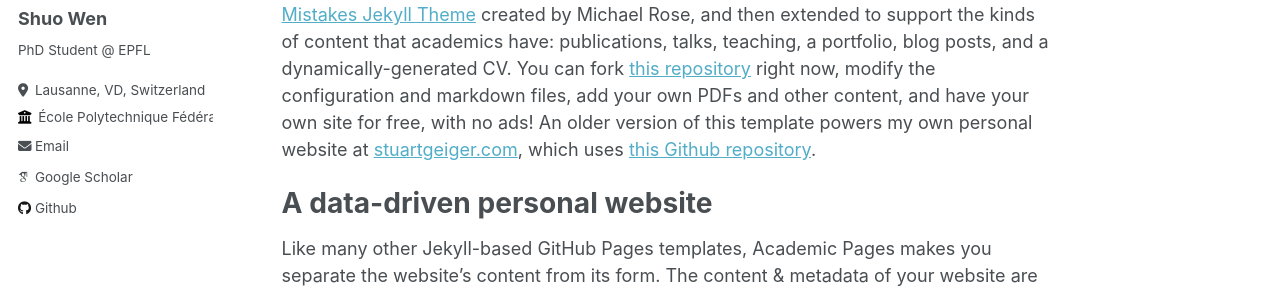
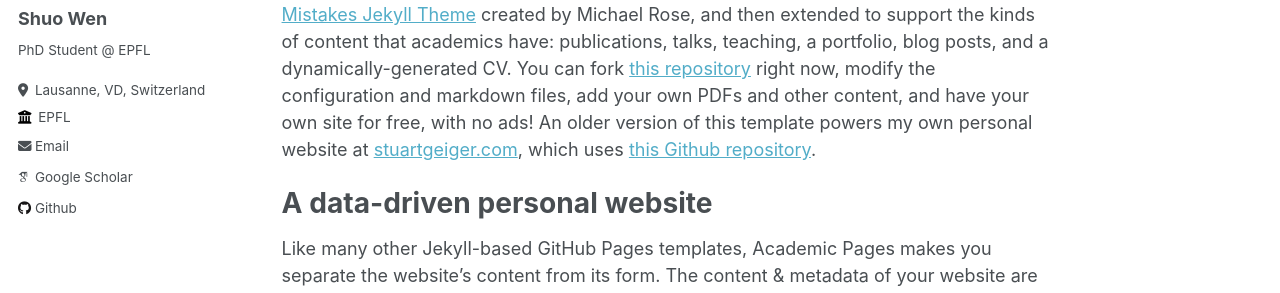
Before and after one commit to wenshuo128/wenshuo128.github.io, a Jekyll site: the page built from _pages/about.md, in a window 1280 px wide. Shown: the part 283-576 px from the top of the page. Built offline with Jekyll 4.4.1, drawn with Linux system fonts in a browser that asks for light colours; some web fonts are replaced; some of the changed lines change nothing that is shown.

Commit message:
Update _config.yml

```diff
--- a/_config.yml
+++ b/_config.yml
@@ -26,7 +26,7 @@
   pronouns         : # example: "she/her"
   bio              : "PhD Student @ EPFL"
   location         : "Lausanne, VD, Switzerland"
-  employer         : "École Polytechnique Fédérale de Lausanne"
+  employer         : "EPFL"
   uri              : # URL
   email            : "shuo.wen@epfl.ch"
 
@@ -253,14 +253,14 @@
       share: true
       comments: true
   # _portfolio
-  - scope:
-      path: ""
-      type: portfolio
-    values:
-      layout: single
-      author_profile: true
-      share: true
-      comment: true
+  #- scope:
+  #    path: ""
+  #    type: portfolio
+  #  values:
+  #    layout: single
+  #    author_profile: true
+  #    share: true
+  #    comment: true
   # _talks
   - scope:
       path: ""
```
